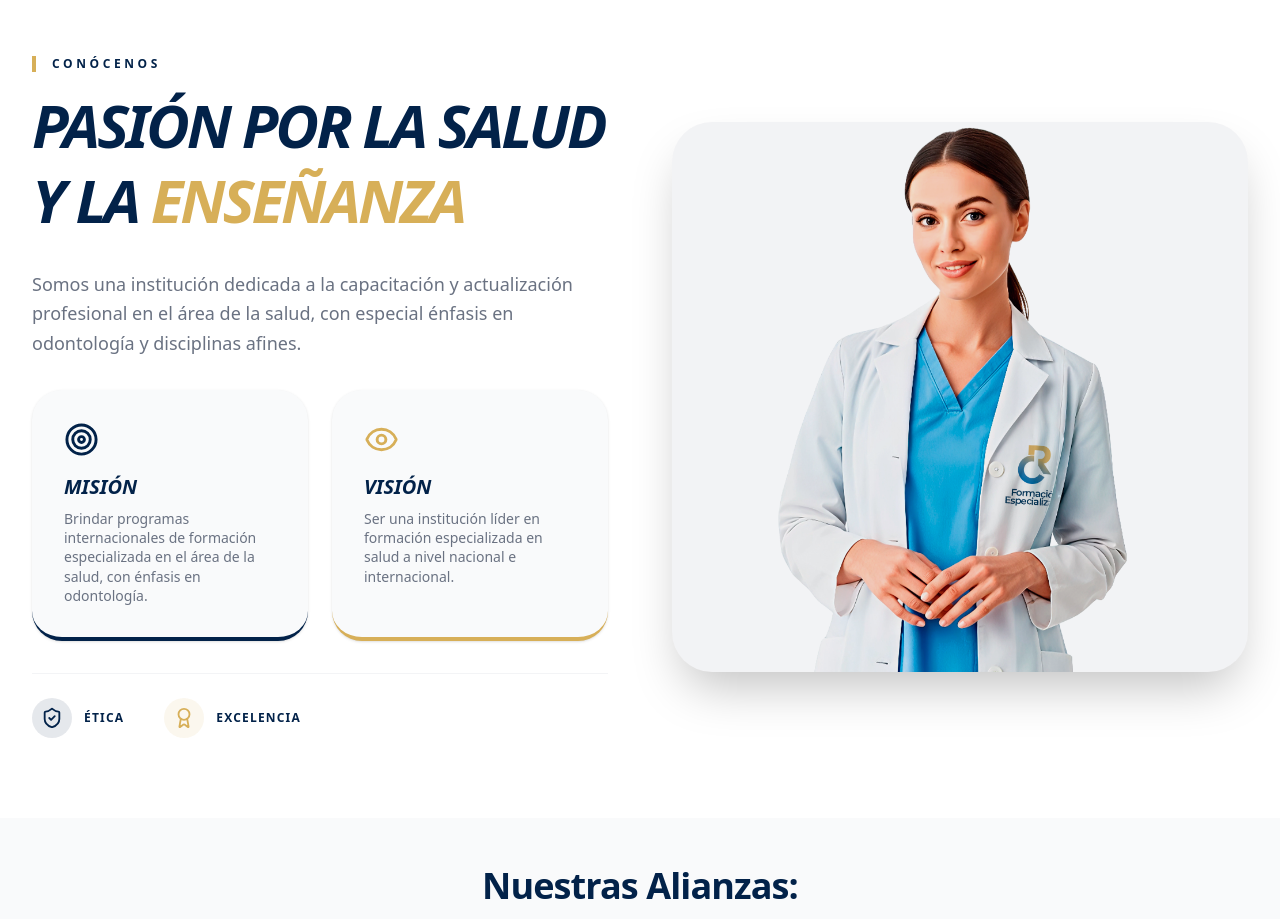
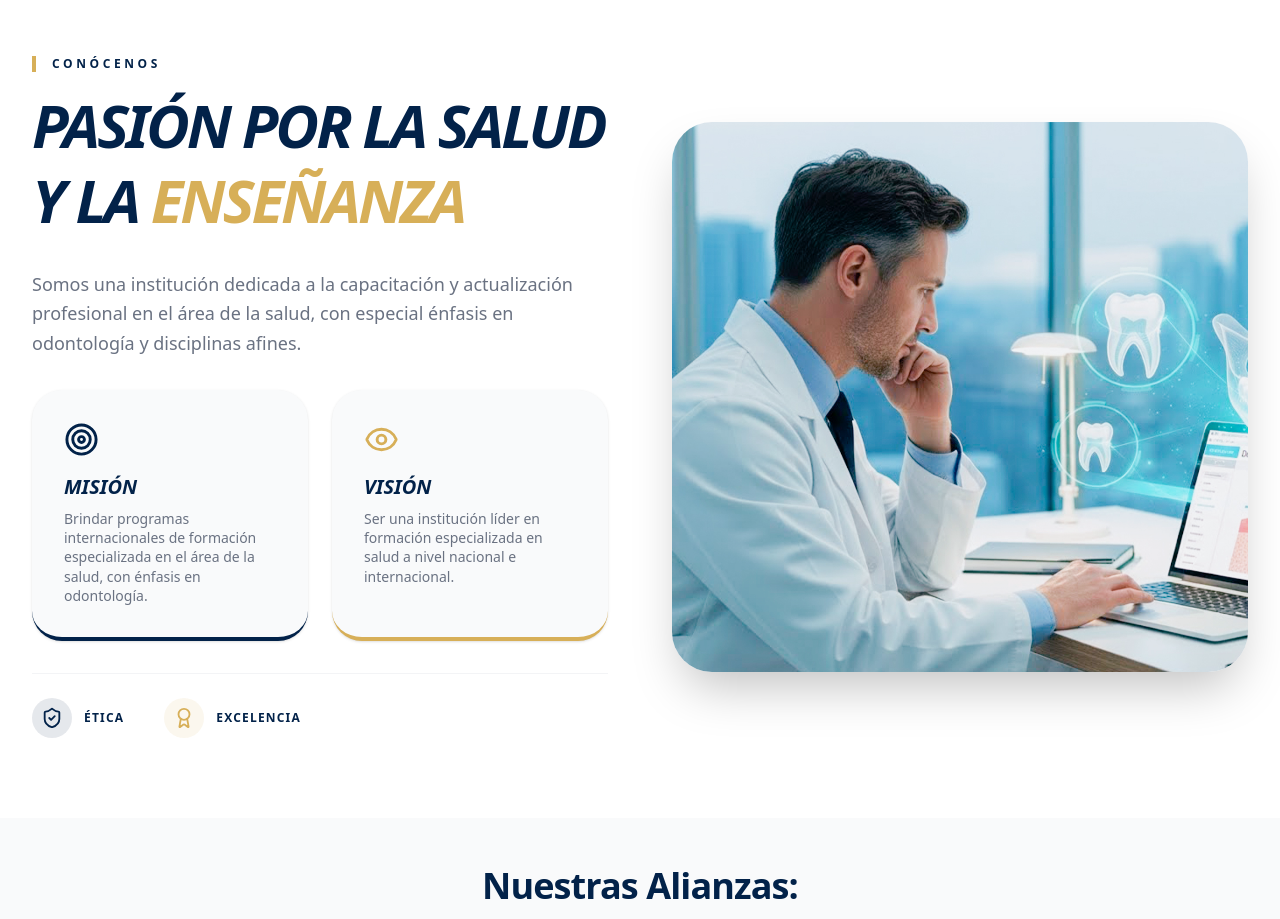
Before and after one commit to CR-Odontologia/Landing-Page, a Next.js app: page / in a window 1280 px wide. Shown: the part 940-1859 px from the top of the page. Built offline with nearby package versions, Linux system fonts and the light colour scheme.

Commit message:
feat: add new image to about us section

```diff
--- a/src/components/sections/AboutUs.tsx
+++ b/src/components/sections/AboutUs.tsx
@@ -69,7 +69,7 @@ const AboutUs = () => {
 
                         <div className="relative w-full h-full rounded-[40px] overflow-hidden shadow-2xl">
                             <Image
-                                src="/images/tienes-una-consulta.png"
+                                src="/images/nuestra-institucion.jpg"
                                 alt="Nuestro equipo de trabajo"
                                 fill
                                 className="object-cover"
```
